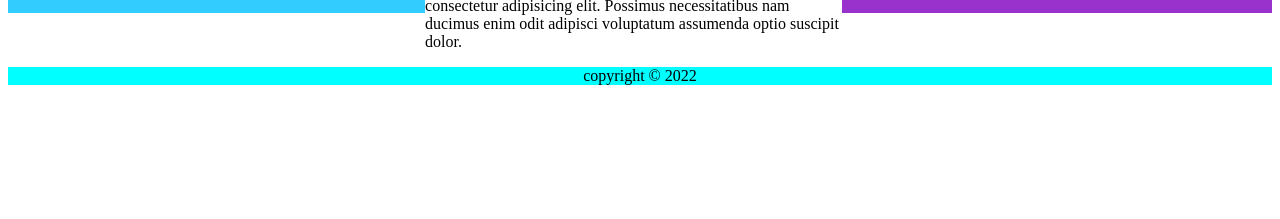
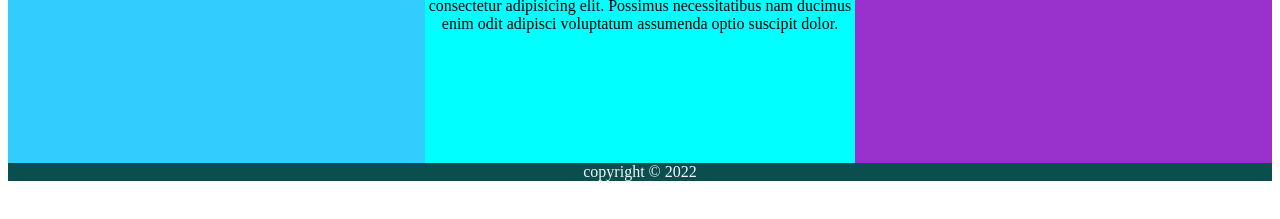
Before and after one commit to mastapetz/FW16-CSS-DAY2-Aigner-Markuse, a plain HTML site: page Aigner/html2/index.html in a window 1280 px wide. Shown: the part 93-312 px from the top of the page. Drawn offline with Linux system fonts and the light colour scheme.

Commit message:
minor change to column

```diff
--- a/Aigner/html2/styles001.css
+++ b/Aigner/html2/styles001.css
@@ -29,20 +29,27 @@ nav a {
   background: #33ccff;
   width: 33%;
   float: left;
+  height: 200px;
+  text-align: center;
 }
 
 #column2 {
+  background-color: aqua;
   float: left;
-  width: 33%;
+  width: 34%;
+  height: 200px;
+  text-align: center;
 }
 #column3 {
   background-color: darkorchid;
   float: right;
   width: 33%;
-  padding: 0% 0.5% 0% 0.5%;
+  height: 200px;
+  text-align: center;
 }
 footer {
-  background-color: aqua;
+  background-color: rgb(10, 78, 78);
   clear: both;
   text-align: center;
+  color: aliceblue;
 }
```
